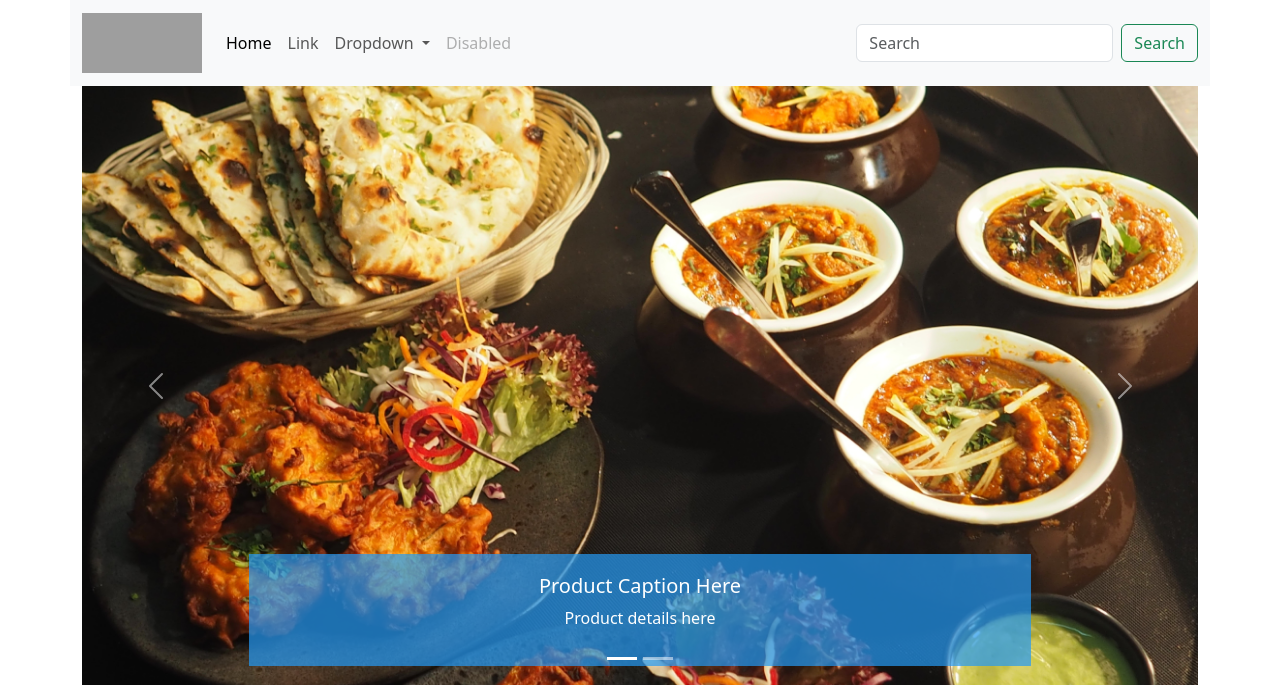
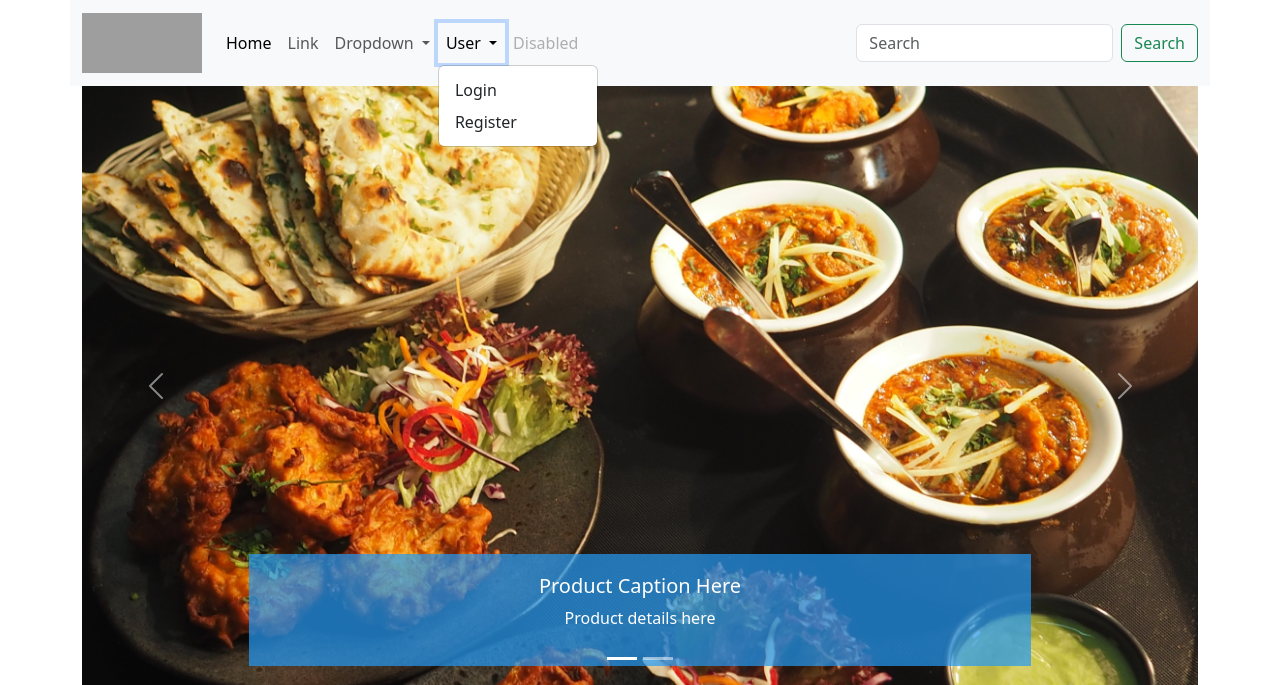
Before and after one commit to abiraltamang/ecommerce, a Django app: page / in a window 1280 px wide, after a click on "User". Shown: the top 685 px of the page. Run offline with Django 3.2, Linux system fonts and the light colour scheme; data comes from the database, SQL or seed files in the repository; parts of the project's set-up code (start-up, migrations or seed data) failed here and were passed over; some libraries are stand-ins or nearby versions; grey boxes are pictures that could not be loaded.

Commit message:
login and register

```diff
--- /dev/null
+++ b/accounts/urls.py
@@ -0,0 +1,7 @@
+from django.urls import path
+from accounts import views
+
+urlpatterns = [
+    path('login', views.login ),
+    path('register', views.register )
+]
--- a/django_app/urls.py
+++ b/django_app/urls.py
@@ -25,6 +25,7 @@ urlpatterns = [
     path('admin/', admin.site.urls),
     path('about/', include('contents.urls')),
     path('products/', include('products.urls') ),
+    path('accounts/', include('accounts.urls') ),
 ]
 
 urlpatterns += static(settings.MEDIA_URL, document_root = settings.MEDIA_ROOT)
--- a/templates/base.html
+++ b/templates/base.html
@@ -12,7 +12,10 @@
       integrity="sha384-GLhlTQ8iRABdZLl6O3oVMWSktQOp6b7In1Zl3/Jr59b6EGGoI1aFkw7cmDA6j6gD"
       crossorigin="anonymous"
     />
-    <link rel="stylesheet" href="https://cdn.jsdelivr.net/npm/bootstrap-icons@1.3.0/font/bootstrap-icons.css">
+    <link
+      rel="stylesheet"
+      href="https://cdn.jsdelivr.net/npm/bootstrap-icons@1.3.0/font/bootstrap-icons.css"
+    />
     <title>Sultan Restaurant</title>
   </head>
   <body>
@@ -65,6 +68,35 @@
                     </li>
                   </ul>
                 </li>
+
+                <li class="nav-item dropdown">
+                  <a
+                    class="nav-link dropdown-toggle"
+                    href="#"
+                    role="button"
+                    data-bs-toggle="dropdown"
+                    aria-expanded="false"
+                  >
+                    User
+                  </a>
+                  <ul class="dropdown-menu">
+                    <li>
+                      <a
+                        class="dropdown-item"
+                        href="#"
+                        data-bs-toggle="modal"
+                        data-bs-target="#loginModal"
+                        >Login</a
+                      >
+                    </li>
+                    <li>
+                      <a class="dropdown-item" href="#"
+                      data-bs-toggle="modal"
+                      data-bs-target="#registerModal">Register</a>
+                    </li>
+                  </ul>
+                </li>
+
                 <li class="nav-item">
                   <a class="nav-link disabled">Disabled</a>
                 </li>
@@ -84,11 +116,113 @@
           </div>
         </nav>
       </header>
-      {% block content %}
 
-      {% endblock %}
+
+        <!-- Login Modal -->
+        <div
+          class="modal fade"
+          id="loginModal"
+          tabindex="-1"
+          aria-labelledby="loginModalLabel"
+          aria-hidden="true"
+        >
+          <div class="modal-dialog">
+            <div class="modal-content">
+              <div class="modal-header">
+                <h1 class="modal-title fs-5" id="loginModalLabel">
+                  User Login
+                </h1>
+                <button
+                  type="button"
+                  class="btn-close"
+                  data-bs-dismiss="modal"
+                  aria-label="Close"
+                ></button>
+              </div>
+              <div class="modal-body">
+                <form action="/accounts/login" method="post" >
+                  <div class="mb-3">
+                    <label for="">Username</label>
+                    <input type="text" class="form-control" name="username">
+                  </div>
+                  <div class="mb-3">
+                    <label for="">Password</label>
+                    <input type="text" class="form-control" name="password">
+                  </div>
+                  <div class="mb-3">
+                    <input type="submit" class="btn btn-primary" value="Login">
+
+                  </div>
+                </form>
+              </div>
+
+            </div>
+          </div>
+        </div>
+
+        <!-- Register Modal -->
+        <div
+          class="modal fade"
+          id="registerModal"
+          tabindex="-1"
+          aria-labelledby="registerModalLabel"
+          aria-hidden="true"
+        >
+          <div class="modal-dialog">
+            <div class="modal-content">
+              <div class="modal-header">
+                <h1 class="modal-title fs-5" id="registerModalLabel">
+                  User Registration
+                </h1>
+                <button
+                  type="button"
+                  class="btn-close"
+                  data-bs-dismiss="modal"
+                  aria-label="Close"
+                ></button>
+              </div>
+              <div class="modal-body">
+                <form action="/accounts/register" method="post">
+                  {% csrf_token  %}
+                  <div class="mb-3">
+                    <label for="">First Name</label>
+                    <input type="text" class="form-control" name="fn">
+                  </div>
+                  <div class="mb-3">
+                    <label for="">Last Name</label>
+                    <input type="text" class="form-control" name="ln">
+                  </div>
+                  <div class="mb-3">
+                    <label for="">Email</label>
+                    <input type="text" class="form-control" name="email">
+                  </div>
+                  <div class="mb-3">
+                    <label for="">Mobile</label>
+                    <input type="text" class="form-control" name="mobile">
+                  </div>
+                  <div class="mb-3">
+                    <label for="">Username</label>
+                    <input type="text" class="form-control" name="username">
+                  </div>
+                  <div class="mb-3">
+                    <label for="">Password</label>
+                    <input type="text" class="form-control" name="password">
+                  </div>
+                  <div class="mb-3">
+                    <input type="submit" class="btn btn-primary " value="Register">
+                  </div>
+                </form>
+              </div>
+              <div class="modal-footer">
+
+              </div>
+            </div>
+          </div>
+        </div>
+
+      {% block content %} {% endblock %}
       <footer class="row bg-[#2e2e54]">
-        <div class="container ">
+        <div class="container">
           <div class="footer">
             <div class="container-fluid bg-white py-5 my-4">
               <div>
```
Also changed, not shown: accounts/views.py (+10 -1 lines).
